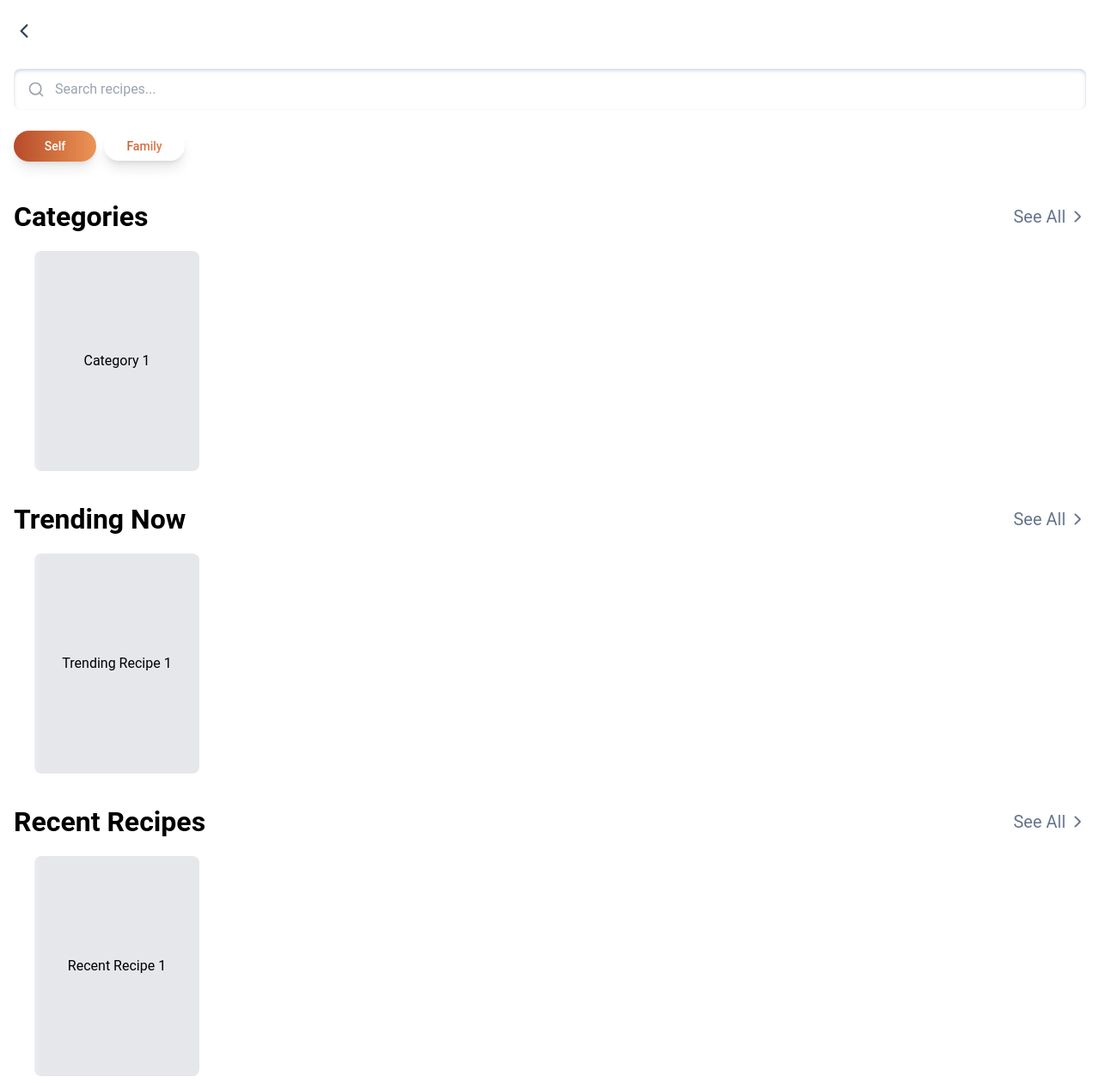
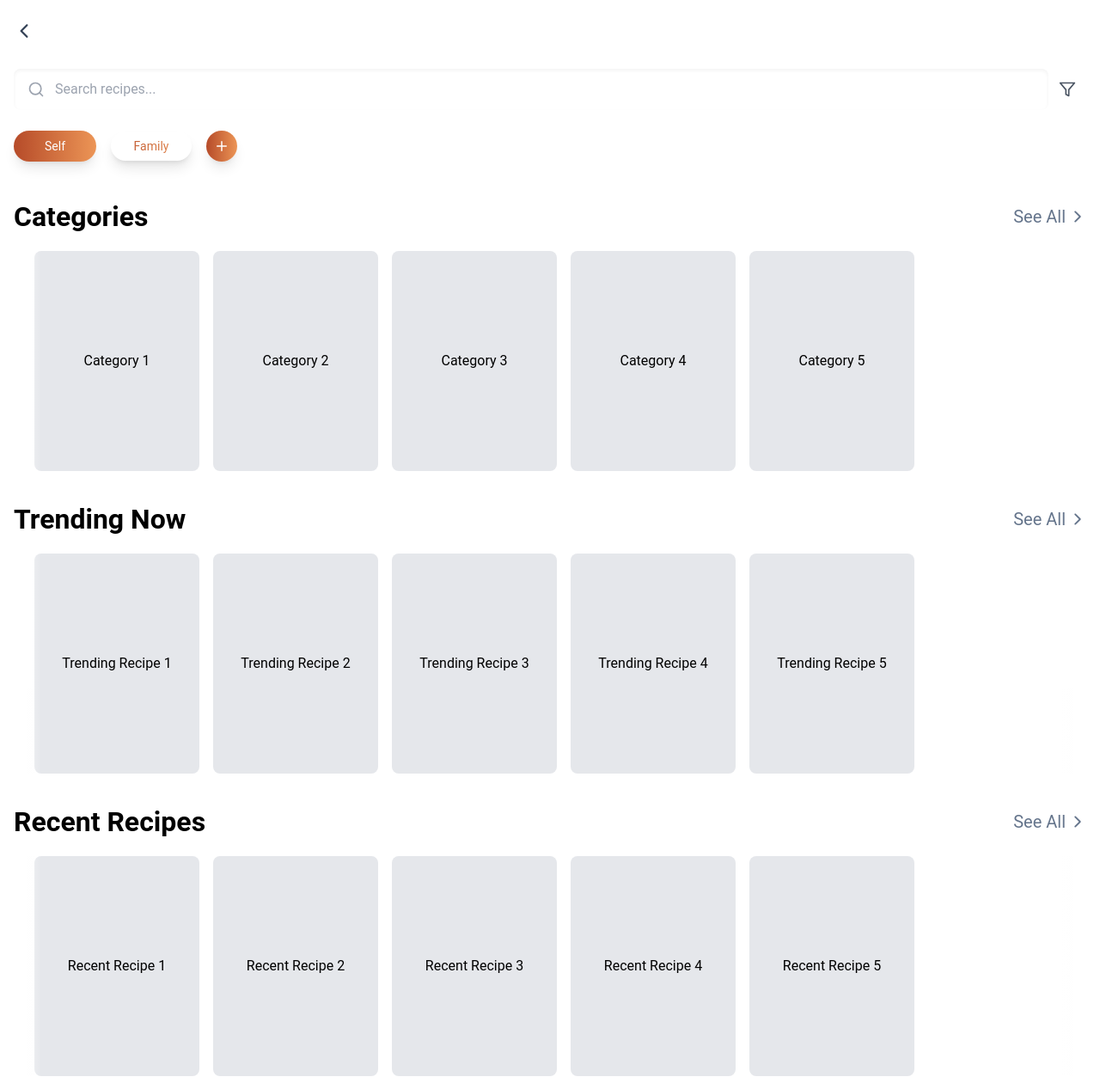
Before and after one commit to rithvikvelapati/WellFed, a Next.js app in the folder frontend/wellfed/: page /food-section/recipe-list in a window 1280 px wide. Shown: the whole page at 86% size. Built offline with nearby package versions, Linux system fonts and the light colour scheme.

Commit message:
added filter button and invite button with pre-functionality

```diff
--- a/frontend/wellfed/src/app/food-section/recipe-list/page.tsx
+++ b/frontend/wellfed/src/app/food-section/recipe-list/page.tsx
@@ -9,6 +9,7 @@ import { setModalOpen } from '../../../store/modalSlice';
 import HorizontalScrollContainer from '../../../components/HorizontalScrollContainer';
 import RecipeSearchBar from './ui/RecipeSearchBar';
 import ToggleButtonGroup from './ui/ToggleButtonGroup';
+import FilterButton from './ui/FilterButton';
 
 const RecipeListPage = () => {
   const [isModalOpen, setIsModalOpen] = useState(true);
@@ -68,8 +69,14 @@ const RecipeListPage = () => {
 
             {/* Content Container with Top Padding */}
             <div className="pt-16">
-              {/* Search Bar */}
-              <RecipeSearchBar />
+              <div className="flex items-center w-full mb-6">
+                {/* Search Bar */}
+                <div className="flex-grow">
+                  <RecipeSearchBar />
+                </div>
+                {/* Filter Button */}
+                <FilterButton />
+              </div>
               {/* Toggle Button Group */}
               <div className="flex space-x-fluid-px">
                 <ToggleButtonGroup />
@@ -92,6 +99,18 @@ const RecipeListPage = () => {
                     {/* Example Cards */}
                     <div className="mx-2 w-48 h-64 bg-gray-200 rounded-lg flex items-center justify-center">
                       <p className="text-center">Category 1</p>
+                    </div>
+                    <div className="mx-2 w-48 h-64 bg-gray-200 rounded-lg flex items-center justify-center">
+                      <p className="text-center">Category 2</p>
+                    </div>
+                    <div className="mx-2 w-48 h-64 bg-gray-200 rounded-lg flex items-center justify-center">
+                      <p className="text-center">Category 3</p>
+                    </div>
+                    <div className="mx-2 w-48 h-64 bg-gray-200 rounded-lg flex items-center justify-center">
+                      <p className="text-center">Category 4</p>
+                    </div>
+                    <div className="mx-2 w-48 h-64 bg-gray-200 rounded-lg flex items-center justify-center">
+                      <p className="text-center">Category 5</p>
                     </div>
                     {/* Add more cards as needed */}
                   </div>
@@ -116,6 +135,18 @@ const RecipeListPage = () => {
                     <div className="mx-2 w-48 h-64 bg-gray-200 rounded-lg flex items-center justify-center">
                       <p className="text-center">Trending Recipe 1</p>
                     </div>
+                    <div className="mx-2 w-48 h-64 bg-gray-200 rounded-lg flex items-center justify-center">
+                      <p className="text-center">Trending Recipe 2</p>
+                    </div>
+                    <div className="mx-2 w-48 h-64 bg-gray-200 rounded-lg flex items-center justify-center">
+                      <p className="text-center">Trending Recipe 3</p>
+                    </div>
+                    <div className="mx-2 w-48 h-64 bg-gray-200 rounded-lg flex items-center justify-center">
+                      <p className="text-center">Trending Recipe 4</p>
+                    </div>
+                    <div className="mx-2 w-48 h-64 bg-gray-200 rounded-lg flex items-center justify-center">
+                      <p className="text-center">Trending Recipe 5</p>
+                    </div>
                     {/* Add more cards as needed */}
                   </div>
                 </HorizontalScrollContainer>
@@ -139,6 +170,18 @@ const RecipeListPage = () => {
                     <div className="mx-2 w-48 h-64 bg-gray-200 rounded-lg flex items-center justify-center">
                       <p className="text-center">Recent Recipe 1</p>
                     </div>
+                    <div className="mx-2 w-48 h-64 bg-gray-200 rounded-lg flex items-center justify-center">
+                      <p className="text-center">Recent Recipe 2</p>
+                    </div>
+                    <div className="mx-2 w-48 h-64 bg-gray-200 rounded-lg flex items-center justify-center">
+                      <p className="text-center">Recent Recipe 3</p>
+                    </div>
+                    <div className="mx-2 w-48 h-64 bg-gray-200 rounded-lg flex items-center justify-center">
+                      <p className="text-center">Recent Recipe 4</p>
+                    </div>
+                    <div className="mx-2 w-48 h-64 bg-gray-200 rounded-lg flex items-center justify-center">
+                      <p className="text-center">Recent Recipe 5</p>
+                    </div>
                     {/* Add more cards as needed */}
                   </div>
                 </HorizontalScrollContainer>
--- /dev/null
+++ b/frontend/wellfed/src/app/food-section/recipe-list/ui/FilterButton.tsx
@@ -0,0 +1,25 @@
+'use client';
+
+import React from 'react';
+import { FiFilter } from 'react-icons/fi';
+import { useRouter } from 'next/navigation';
+
+const FilterButton = () => {
+  const router = useRouter();
+
+  const handleFilterClick = () => {
+    router.push('/filter');
+  };
+
+  return (
+    <button
+      onClick={handleFilterClick}
+      className="p-3"
+      aria-label="Filter recipes"
+    >
+      <FiFilter className="text-gray-600 text-xl" />
+    </button>
+  );
+};
+
+export default FilterButton;
--- a/frontend/wellfed/src/app/food-section/recipe-list/ui/RecipeSearchBar.tsx
+++ b/frontend/wellfed/src/app/food-section/recipe-list/ui/RecipeSearchBar.tsx
@@ -1,20 +1,11 @@
 'use client';
 
 import React from 'react';
-import { FiSearch, FiFilter } from 'react-icons/fi';
-import { useRouter } from 'next/navigation';
+import { FiSearch } from 'react-icons/fi';
 
-const SearchBar = () => {
-  const router = useRouter();
-
-  const handleFilterClick = () => {
-    // Navigate to the filter page
-    router.push('/filter');
-  };
-
+const RecipeSearchBar = () => {
   return (
-    <div className="flex items-center w-full mb-6">
-      <div className="relative flex-grow">
+    <div className="relative w-full">
       <FiSearch
         className="absolute top-1/2 left-4 transform -translate-y-1/2 text-gray-400 text-xl pointer-events-none"
         aria-hidden="true"
@@ -22,12 +13,11 @@ const SearchBar = () => {
       <input
         type="text"
         placeholder="Search recipes..."
-          className="w-full pl-12 pr-4 py-3 rounded-lg bg-white shadow-inner shadow-slate-300 focus:outline-none focus:ring-2 focus:ring-primary"
+        className="w-full pl-12 pr-4 py-3 rounded-lg bg-white shadow-inner focus:outline-none focus:ring-2 focus:ring-primary"
         aria-label="Search recipes"
       />
-      </div>
     </div>
   );
 };
 
-export default SearchBar;
+export default RecipeSearchBar;
--- a/frontend/wellfed/src/app/food-section/recipe-list/ui/ToggleButtonGroup.tsx
+++ b/frontend/wellfed/src/app/food-section/recipe-list/ui/ToggleButtonGroup.tsx
@@ -1,6 +1,8 @@
 'use client';
 
 import React, { useState } from 'react';
+import { useRouter } from 'next/navigation';
+import { IoIosAdd } from 'react-icons/io';
 
 interface ToggleButtonGroupProps {
   // Optional props can be added here in the future
@@ -8,6 +10,7 @@ interface ToggleButtonGroupProps {
 
 const ToggleButtonGroup: React.FC<ToggleButtonGroupProps> = () => {
   const [selected, setSelected] = useState('Self');
+  const router = useRouter();
 
   const buttons = ['Self', 'Family'];
 
@@ -16,23 +19,38 @@ const ToggleButtonGroup: React.FC<ToggleButtonGroupProps> = () => {
     // Additional logic can be added here when focusing on functionality
   };
 
+  const handleAddButtonClick = () => {
+    // Navigate to the modal overlay page
+    router.push('/add-member'); // Adjust the route as needed
+  };
+
   return (
-    <div className="flex justify-center space-x-fluid-px mb-6">
+    <div className="flex justify-center space-x-4 mb-6">
       {buttons.map((button) => (
         <button
           key={button}
           onClick={() => handleButtonClick(button)}
-          className={`w-24 h-[36px] rounded-3xl flex items-center justify-center font-normal text-fluid-sm shadow-lg
+          className={`w-24 h-9 rounded-3xl flex items-center justify-center font-normal text-sm shadow-lg
             ${
               selected === button
                 ? 'bg-gradient-to-r from-primary to-secondary text-white'
                 : 'bg-slate-200 bg-gradient-to-r from-primary to-secondary bg-clip-text text-transparent'
             }
-            focus:outline-none focus:ring-2 focus:ring-gradient`}
+            focus:outline-none focus:ring-2 focus:ring-secondary`}
         >
-          <span className="text-sm font-medium">{button}</span>
+          <span>{button}</span>
         </button>
       ))}
+      {/* "+" Button */}
+      <button
+        onClick={handleAddButtonClick}
+        className="w-9 h-9 rounded-full flex items-center justify-center font-normal text-sm shadow-lg
+          bg-gradient-to-r from-primary to-secondary text-white
+          focus:outline-none focus:ring-2 focus:ring-secondary"
+        aria-label="Add Member"
+      >
+        <IoIosAdd className="text-2xl" />
+      </button>
     </div>
   );
 };
```
Lines whose indentation alone changed are shown as unchanged.
